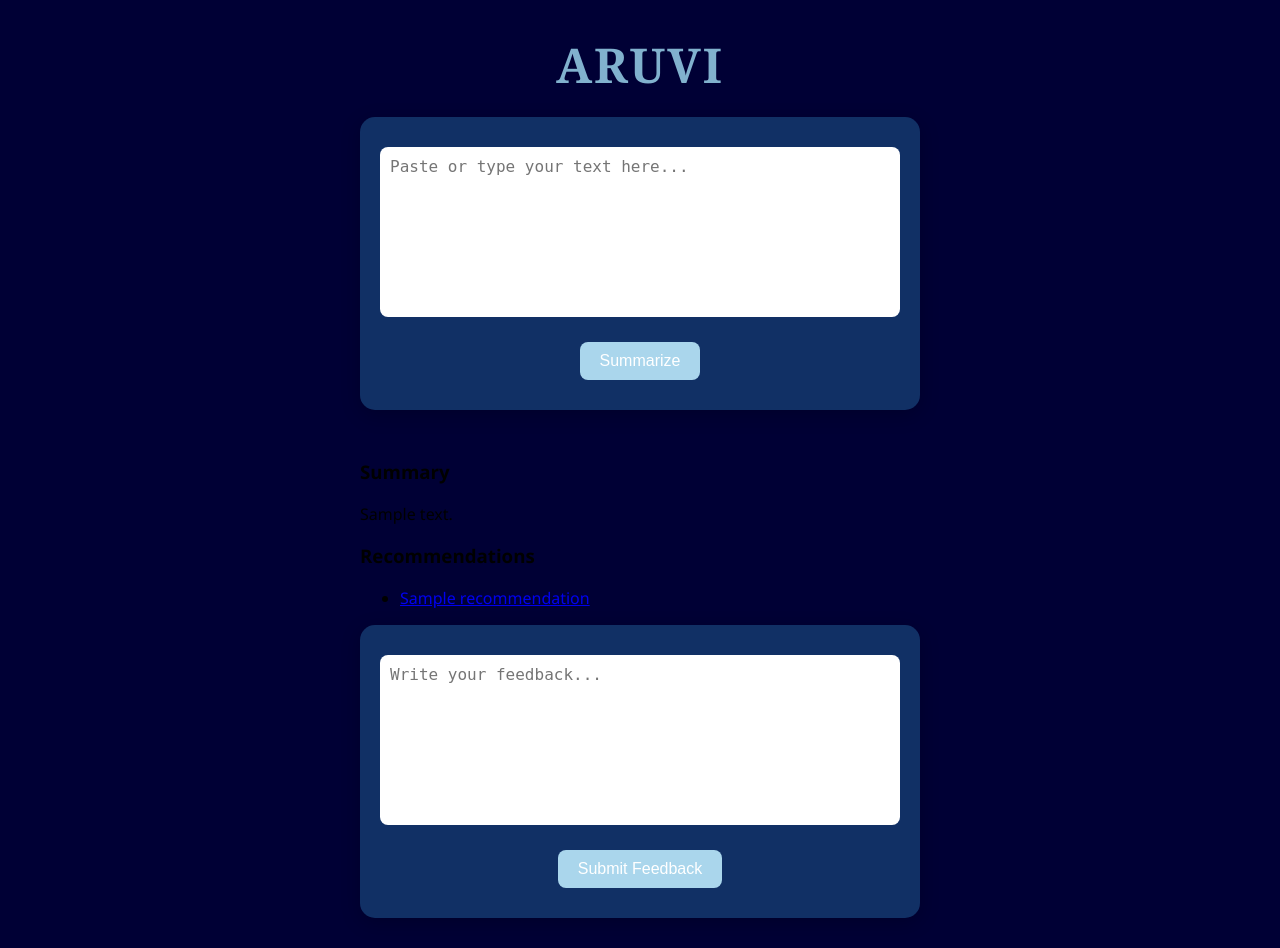
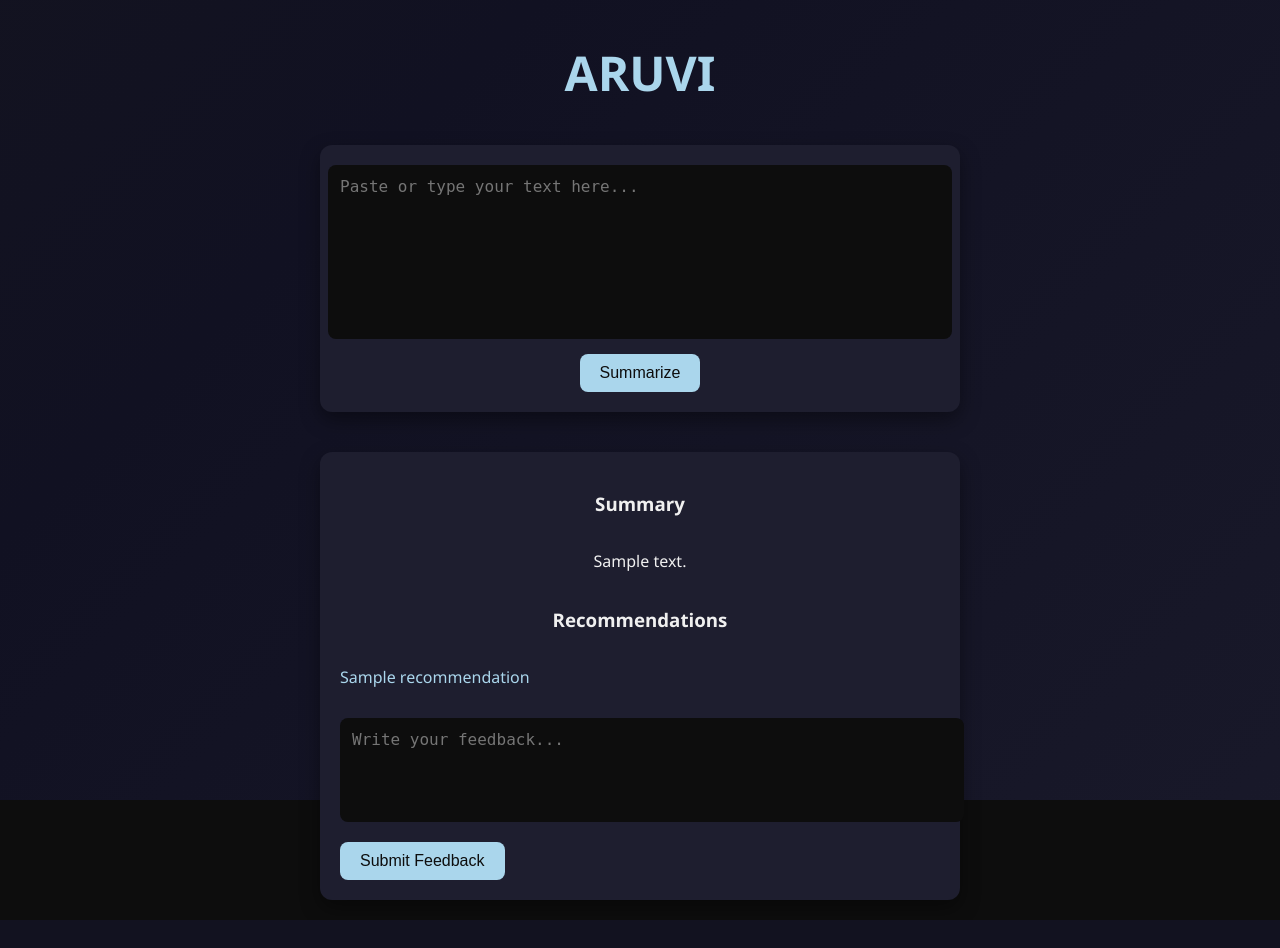
Before and after one commit to Shruvexxx/Aruvi, a Python web app: template templates/index.html in a window 1280 px wide. After the commit the page ends 920 px from the top, so only its background shows below. Run offline with Jinja, Linux system fonts and the light colour scheme; the template is opened without the code that fills it: most values are stand-ins (such as "Sample title", 1, 10 or a date in 2020).

Commit message:
Update style.css

```diff
--- a/static/style.css
+++ b/static/style.css
@@ -1,130 +1,106 @@
-/* Body Styling */
+/* General */
 body {
-  background-color: #000035;
+  margin: 0;
   font-family: 'Segoe UI', sans-serif;
-  margin: 0;
-  padding: 0;
+  background: #0d0d0d;
+  color: #f0f0f0;
   display: flex;
   flex-direction: column;
   align-items: center;
+  min-height: 100vh;
+  overflow-x: hidden;
 }
 
-/* Main Container */
-.container {
+/* Background animation */
+.bg-animation {
+  position: fixed;
+  top: 0; left: 0; right: 0; bottom: 0;
+  background: linear-gradient(-45deg, #1e1e2f, #111122, #1a1a1a, #222244);
+  background-size: 400% 400%;
+  animation: gradientMove 15s ease infinite;
+  z-index: -1;
+}
+@keyframes gradientMove {
+  0% {background-position: 0% 50%;}
+  50% {background-position: 100% 50%;}
+  100% {background-position: 0% 50%;}
+}
+
+/* Title */
+.title {
+  font-size: 48px;
+  margin: 40px 0 20px 0;
+  font-weight: bold;
+  text-align: center;
+  color: #aad6ec;
+}
+
+/* Boxes */
+.box {
+  background: #1e1e2f;
+  border-radius: 12px;
+  padding: 20px;
+  width: 600px;
+  max-width: 90%;
+  margin: 20px 0;
   display: flex;
   flex-direction: column;
   align-items: center;
-  justify-content: flex-start;
-  padding-top: 40px;
-  width: 100%;
+  box-shadow: 0 8px 20px rgba(0,0,0,0.4);
 }
 
-/* Heading */
-h1 {
-  color: #81b1ce;
-  font-size: 48px; /* Smaller */
-  font-weight: bold;
-  font-family: 'Georgia', serif;
-  margin-bottom: 20px;
-  letter-spacing: 2px;
+/* Textarea */
+.textbox, .feedback-form textarea {
+  width: 100%;
+  height: 150px;
+  border: none;
+  border-radius: 8px;
+  padding: 12px;
+  margin-bottom: 15px;
+  font-size: 16px;
+  resize: none;
+  background: #0d0d0d;
+  color: #f0f0f0;
 }
 
-/* Form Styling */
-form {
-  background-color: #113065;
-  padding: 30px;
-  border-radius: 15px;
-  box-shadow: 0 5px 20px rgba(0, 0, 0, 0.2);
-  width: 500px;
-  max-width: 90%;
-  display: flex;
-  flex-direction: column;
-  align-items: center;
-  margin-bottom: 30px;
-}
-
-/* Text Area */
-textarea {
-  width: 100%;
-  height: 150px;
-  border-radius: 8px;
-  border: none;
-  padding: 10px;
-  font-size: 16px;
-  resize: none;
-  margin-bottom: 15px;
-}
-
-/* Summarize Button */
-input[type="submit"],
-button {
-  background-color: #aad6ec;
-  color: white;
+/* Buttons */
+.btn {
+  background: #aad6ec;
+  color: #0d0d0d;
   border: none;
   padding: 10px 20px;
   border-radius: 8px;
+  font-size: 16px;
   cursor: pointer;
-  font-size: 16px;
-  margin-top: 10px;
-  align-self: center;
+  transition: background 0.3s ease;
+}
+.btn:hover {
+  background: #1e6b40;
 }
 
-input[type="submit"]:hover,
-button:hover {
-  background-color: #1e6b40;
+/* Lists */
+ul {
+  list-style: none;
+  padding: 0;
+  margin: 10px 0;
+  width: 100%;
+}
+li {
+  margin: 5px 0;
+}
+a {
+  color: #aad6ec;
+  text-decoration: none;
+}
+a:hover {
+  text-decoration: underline;
 }
 
-/* Output Box - For Summarized Text */
-.output-box {
-  background: #ffffff;
-  margin-top: 25px;
-  padding: 20px;
-  width: 500px;
-  max-width: 90%;
-  border-radius: 10px;
-  box-shadow: 0 3px 10px rgba(0, 0, 0, 0.1);
-  font-size: 16px;
-  line-height: 1.5;
+/* Feedback */
+.feedback-form {
+  margin-top: 15px;
+  width: 100%;
 }
-
-/* Feedback Section */
-.feedback-section {
-  background-color: #aad6ec;
-  padding: 20px;
-  border-radius: 15px;
-  box-shadow: 0 5px 20px rgba(0, 0, 0, 0.2);
-  width: 400px;
-  max-width: 90%;
-  margin-top: auto; /* Push to bottom */
-  margin-bottom: 30px;
-  display: flex;
-  flex-direction: column;
-  align-items: center;
+.feedback-form textarea {
+  height: 80px;
 }
-
-/* Feedback Textarea */
-.feedback-section textarea {
-  width: 100%;
-  height: 80px;
-  border-radius: 8px;
-  border: none;
-  padding: 10px;
-  font-size: 14px;
-  resize: none;
-  margin-bottom: 10px;
-}
-
-/* Submit Feedback Button */
-.feedback-section input[type="submit"] {
-  margin-top: 5px;
-  padding: 8px 18px;
-  font-size: 15px;
-}
-
-/* Label Styling */
-label {
-  color: white;
-  align-self: flex-start;
-  margin-bottom: 5px;
-  font-weight: bold;
-}
```
